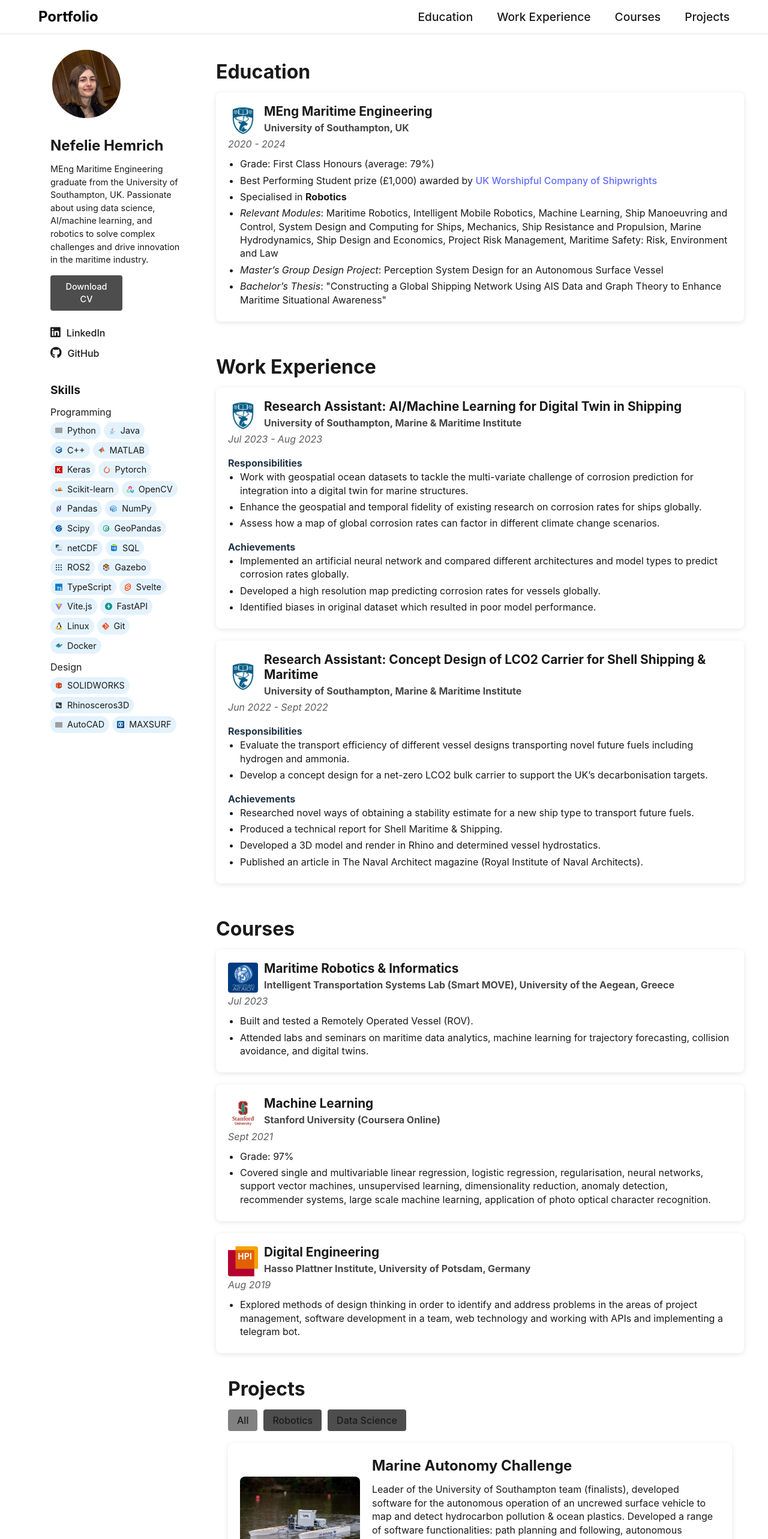
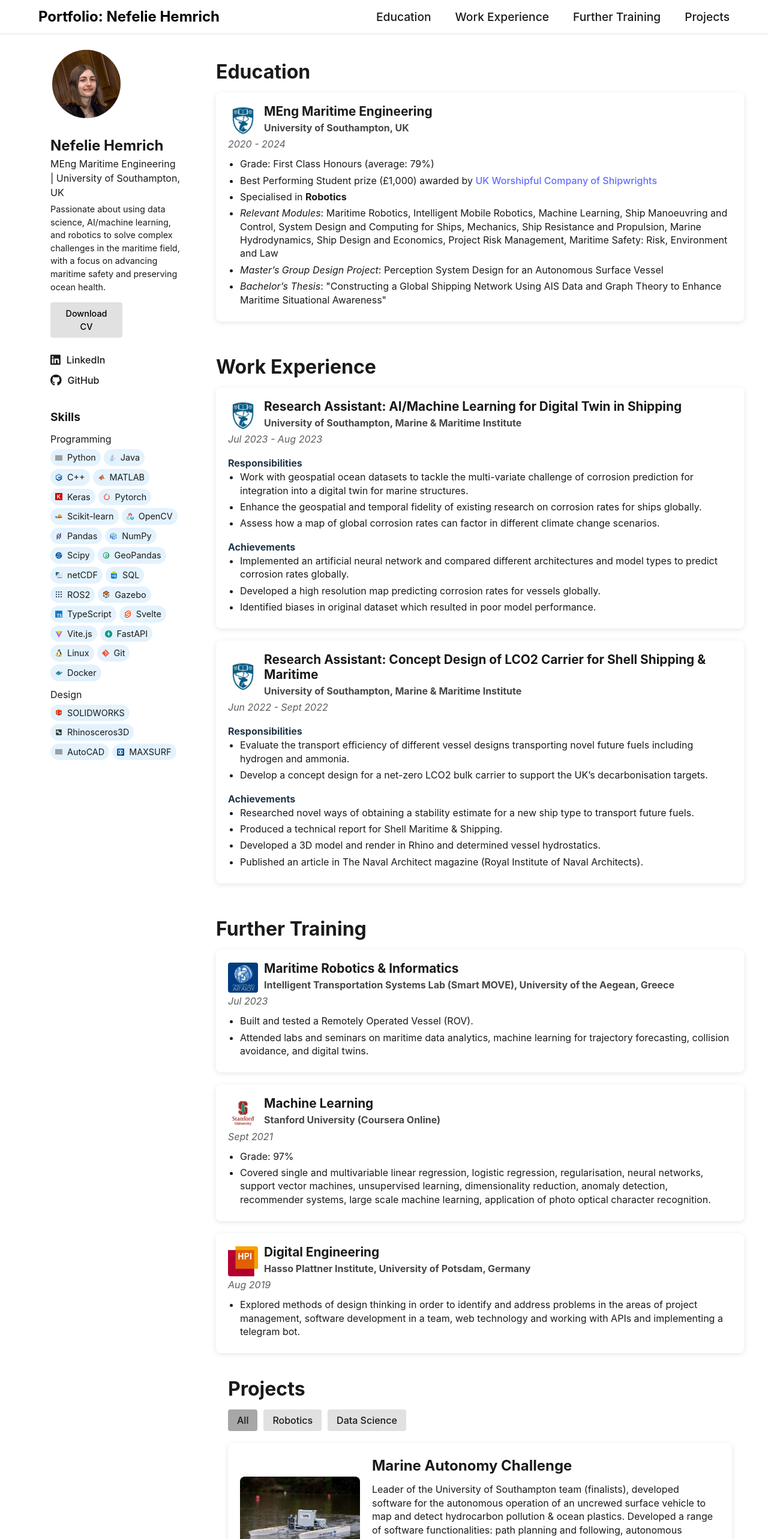
Before and after one commit to Nefelie/portfolio-app, a Svelte app: page / in a window 1280 px wide. Shown: the top 2566 px of the page at 60% size. Built offline with nearby package versions, Linux system fonts and the light colour scheme; grey boxes are pictures that could not be loaded.

Commit message:
bio changes

```diff
--- a/src/App.svelte
+++ b/src/App.svelte
@@ -233,11 +233,11 @@ const courses = [
 </script>
 
 <div class="navbar">
-  <div class="left">Portfolio</div>
+  <div class="left">Portfolio: Nefelie Hemrich</div>
   <div class="right">
     <a href="#education" class="nav-link">Education</a>
     <a href="#experience" class="nav-link">Work Experience</a>
-    <a href="#courses" class="nav-link">Courses</a>
+    <a href="#courses" class="nav-link">Further Training</a>
     <a href="#projects" class="nav-link">Projects</a>
   </div>
 </div>
@@ -251,10 +251,10 @@ const courses = [
       class="profile-pic"
     />
     <h3>Nefelie Hemrich</h3>
+    <h4>MEng Maritime Engineering | University of Southampton, UK</h4>
     <p>
-      MEng Maritime Engineering graduate from the University of Southampton, UK.
       Passionate about using data science, AI/machine learning, and robotics to
-      solve complex challenges and drive innovation in the maritime industry.
+      solve complex challenges in the maritime field, with a focus on advancing maritime safety and preserving ocean health.
     </p>
     <a
       href="/portfolio-app/assets/docs/CV.pdf"
@@ -367,7 +367,7 @@ const courses = [
 
 
       <section id="courses">
-        <h2>Courses</h2>
+        <h2>Further Training </h2>
         {#each courses as course}
           <div class="experience-item">
             {#if course.logo}
@@ -488,8 +488,8 @@ const courses = [
       --navbar-bg: #ffffff;
       --navbar-text: #000000;
       --project-bg: #ffffff;
-      --button-bg: #4d4d4d;
-      --button-hover: #828181;
+      --button-bg: #e1e1e1;
+      --button-hover: #a7a7a7;
       --skill-tag-bg: #e3f2fd;
       --skill-tag-text: #1a1a1a;
       --skill-tag-hover: #bbdefb;
@@ -590,8 +590,15 @@ const courses = [
   color: var(--text-color);
 }
 
+.sidebar h4 {
+  text-align: left;
+  font-weight: normal;
+  color: var(--text-color);
+}
+
+
 .sidebar p {
-  margin: 10px 0 0;
+  margin: 5px 0 0;
   font-size: 0.9rem;
   text-align: left;
   color: var(--text-color);
@@ -632,7 +639,7 @@ const courses = [
 /* CV Download Button */
 .cv-download-button {
   background-color: var(--button-bg);
-  color: #ffffff;
+  color: var(--navbar-text);
   padding: 8px 15px;
   border-radius: 4px;
   text-decoration: none;
```
